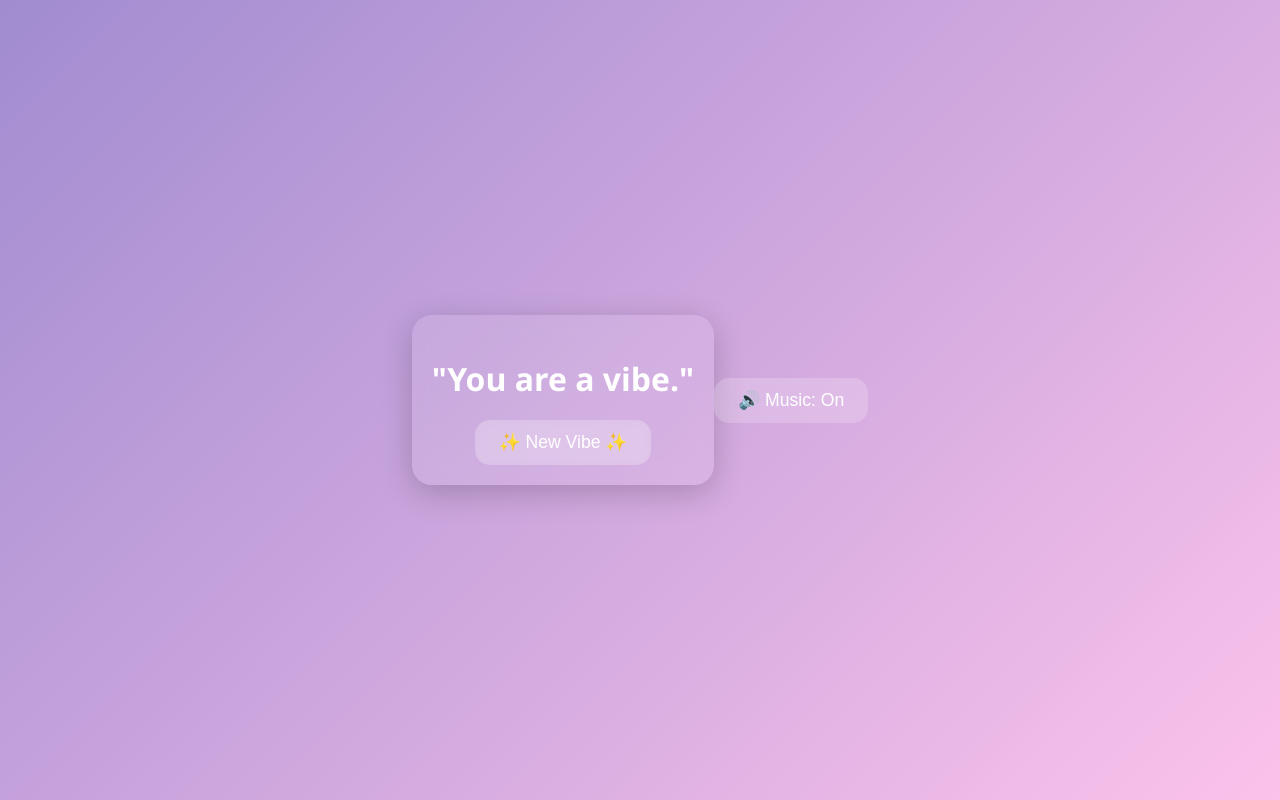
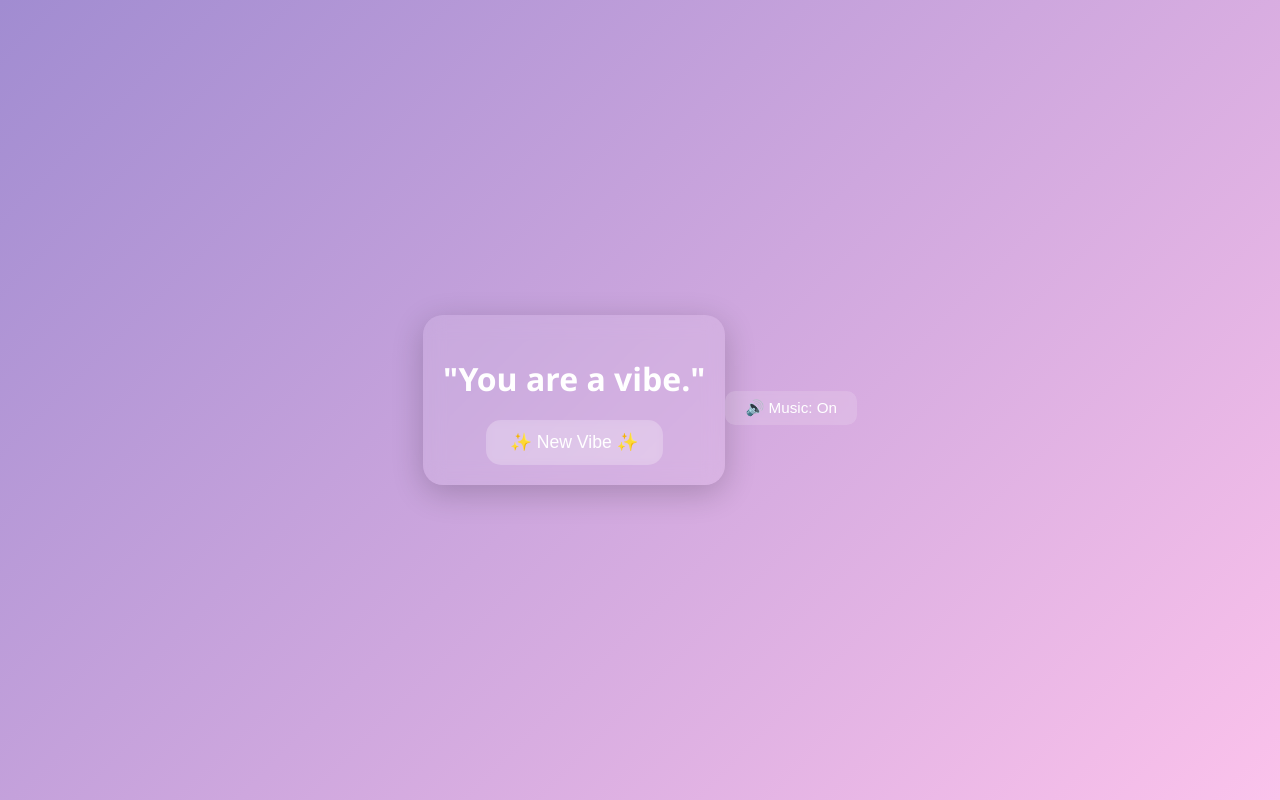
Before and after one commit to EricCheyne/snappy-quotes, a plain HTML site: page index.html in a window 1280 px wide. Drawn offline with Linux system fonts and the light colour scheme.

Commit message:
Update style.css

```diff
--- a/style.css
+++ b/style.css
@@ -27,6 +27,23 @@ h1 {
   transition: all 0.3s ease;
 }
 
+h1 {
+  font-size: 2em;
+  margin-bottom: 20px;
+  transition: opacity 0.4s ease-in-out, transform 0.4s ease-in-out;
+  opacity: 1;
+}
+
+h1.fade-out {
+  opacity: 0;
+  transform: translateY(10px);
+}
+
+h1.fade-in {
+  opacity: 1;
+  transform: translateY(0);
+}
+
 button {
   padding: 12px 24px;
   background: rgba(255, 255, 255, 0.2);
@@ -42,3 +59,15 @@ button {
 button:hover {
   background: rgba(255, 255, 255, 0.4);
 }
+
+#music-toggle {
+  margin-top: 15px;
+  background: rgba(255, 255, 255, 0.15);
+  padding: 8px 20px;
+  border-radius: 10px;
+  font-size: 0.95em;
+  border: none;
+  color: white;
+  cursor: pointer;
+  backdrop-filter: blur(3px);
+}
```
